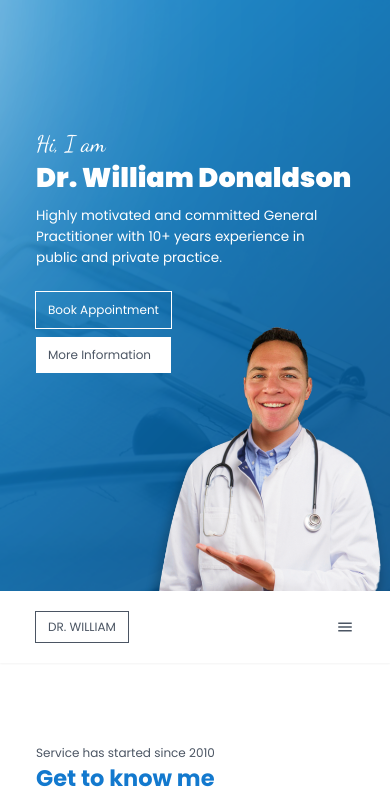
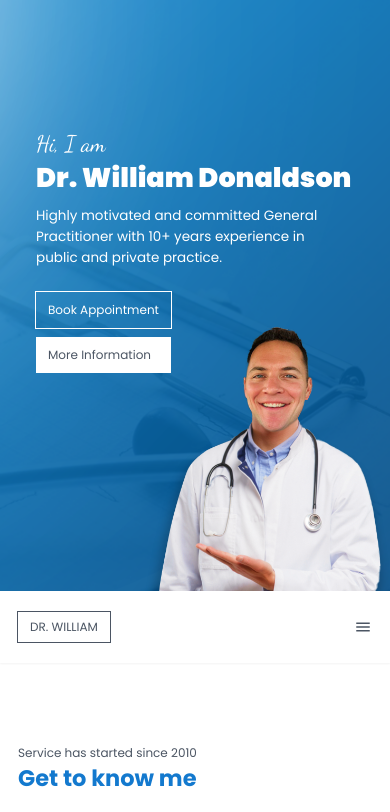
Before and after one commit to mikelisrael/doctor-portfolio-next, a Next.js app: page / in a window 390 px wide. Shown: the top 812 px of the page. Built offline with nearby package versions, Linux system fonts and the light colour scheme.

Commit message:
Side paddings mobile

```diff
--- a/styles/globals.css
+++ b/styles/globals.css
@@ -168,7 +168,7 @@ header section {
 
 /* universal padding */
 .universal {
-  @apply px-12 sm:px-24 md:px-32 lg:px-48 xl:px-56;
+  @apply px-6 sm:px-24 md:px-32 lg:px-48 xl:px-56;
 }
 
 /* social media icons at mobile */
```
